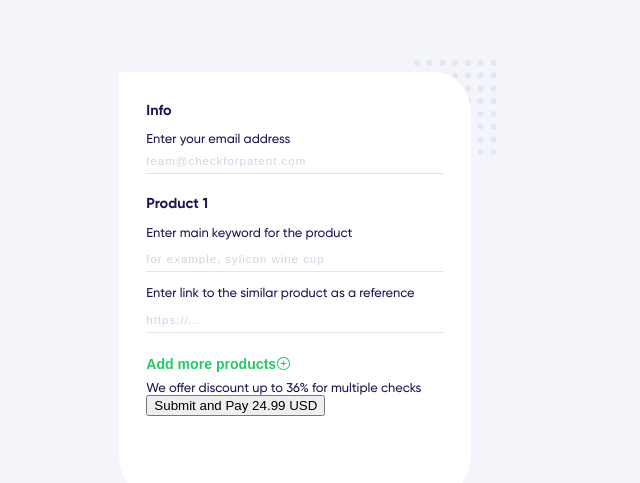
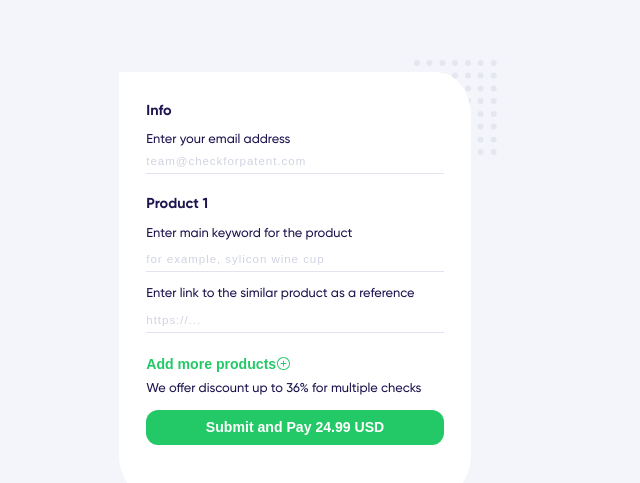
Before and after one commit to Chiga2030/testform, a React (Create React App) app: page / in a window 1280 px wide. Shown: the part 101-584 px from the top of the page, without its empty margins (332-972 px from the left). Built offline with nearby package versions, Linux system fonts and the light colour scheme.

Commit message:
added new component with submit button

```diff
--- a/src/components/AddProducts/AddProducts.jsx
+++ b/src/components/AddProducts/AddProducts.jsx
@@ -3,7 +3,7 @@ import classNames from 'classnames';
 import styles from './AddProducts.module.css';
 
 const AddProducts = props => (
-  <>
+  <div className={props.styles.blockMarginsSmall}>
     <button
       type="button"
       className={classNames(
@@ -16,7 +16,7 @@ const AddProducts = props => (
     <p className={props.styles.subtitle}>
       We offer discount up to 36% for multiple checks
     </p>
-  </>
+  </div>
 );
 
 export default AddProducts;
--- a/src/components/Form/Form.jsx
+++ b/src/components/Form/Form.jsx
@@ -40,7 +40,8 @@ const Form = () => {
         styles={styles}
       />
       <SubmitButton
-      value={`Submit and Pay ${price} USD`}
+        value={`Submit and Pay ${price} USD`}
+        bgColor="success"
       />
     </form>
   )
--- a/src/components/Form/Form.module.css
+++ b/src/components/Form/Form.module.css
@@ -36,6 +36,10 @@
   margin-bottom: 1.6vw;
 }
 
+.blockMarginsSmall {
+  margin-bottom: 1.1vw;
+}
+
 .infoTitleMargin {
   margin-bottom: .9vw;
 }
--- a/src/components/SubmitButton/SubmitButton.jsx
+++ b/src/components/SubmitButton/SubmitButton.jsx
@@ -1,9 +1,19 @@
+import classNames from 'classnames';
+
+import styles from './SubmitButton.module.css';
+
 const SubmitButton = ({
   value,
+  bgColor,
   ...props
 }) => (
   <>
-    <button>
+    <button
+      className={classNames(
+        styles.button,
+        styles[`bgColor-${bgColor}`],
+      )}
+    >
       {value}
     </button>
   </>
--- /dev/null
+++ b/src/components/SubmitButton/SubmitButton.module.css
@@ -0,0 +1,18 @@
+.button {
+  width: 100%;
+  border: none;
+  height: 2.8vw;
+  border-radius: 0.95vw;
+  margin: 0;
+  color: var(--text-button-color);
+  font-size: 1.1vw;
+  font-weight: 700;
+}
+
+.bgColor-success {
+  background: var(--main-button-color);
+}
+
+.bgColor-fail {
+  background: var(--additional-button-color);
+}
```
